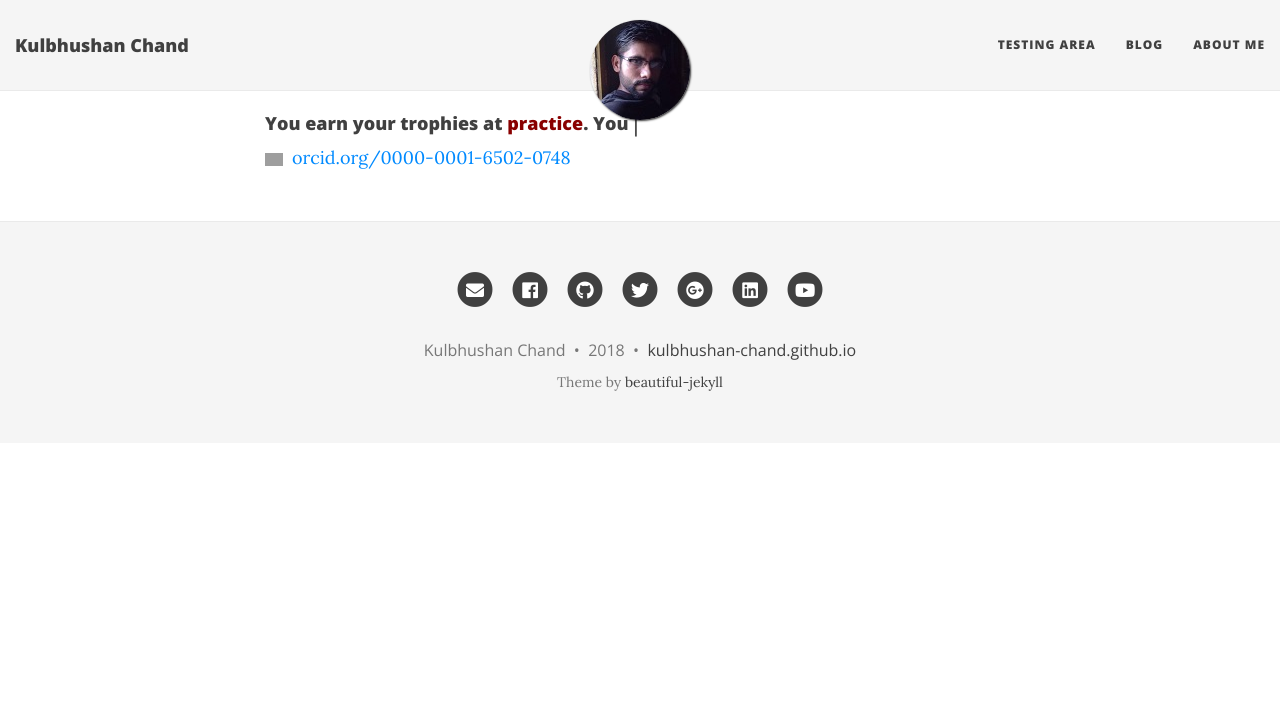
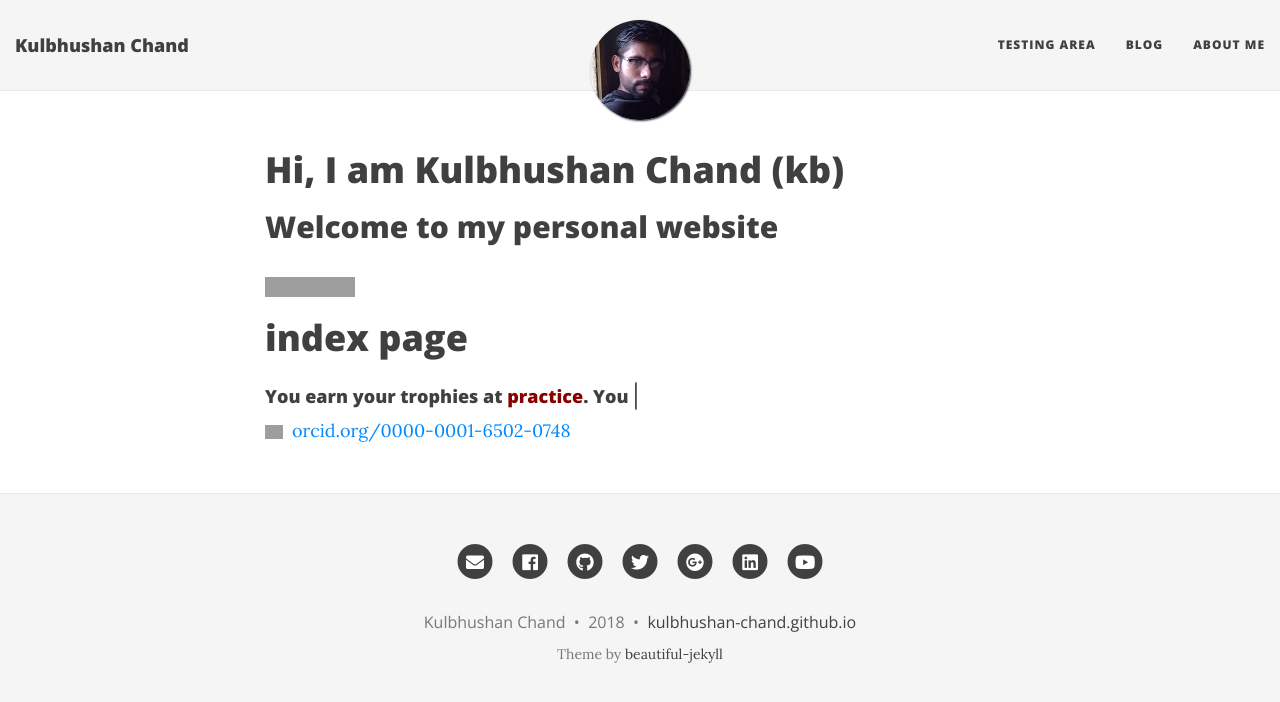
Before and after one commit to kulbhushanchand/kulbhushan-chand.github.io-v1, a Jekyll site: the page built from index.html, in a window 1280 px wide. Shown: the top 702 px of the page. Built offline with Jekyll 4.4.1, drawn with Linux system fonts in a browser that asks for light colours; nearby versions of some CDN libraries; grey boxes are pictures that could not be loaded.

Commit message:
Update index.html

```diff
--- a/index.html
+++ b/index.html
@@ -6,6 +6,35 @@ use-site-title: true
 ext-lib:
  - typed
 ---
+
+<div class="intro-header">
+
+<div class="container">
+    <div class="row">
+      <div class="col-lg-8 col-lg-offset-2 col-md-10 col-md-offset-1">
+        <div class="{{ include.type }}-heading">
+          <h1>{% if page.title %}{{ page.title }}{% else %}<br/>{% endif %}</h1>
+		  {% if page.subtitle %}
+		    {% if include.type == "page" %}
+            <hr class="small">
+            <span class="{{ include.type }}-subheading">{{ page.subtitle }}</span>
+			{% else %}
+			<h2 class="{{ include.type }}-subheading">{{ page.subtitle }}</h2>
+			{% endif %}
+		  {% endif %}
+
+      {% if include.type == "post" %} <div style="height:18px;"><br></div>
+		  <span class="post-meta">Posted on {{ page.date | date: "%B %-d, %Y" }}</span>
+		  {% endif %}
+        </div>
+      </div>
+    </div>
+  </div>
+</div>
+
+</div>
+
+
 
 <div class="container" role="main">
   <div class="row">
```
